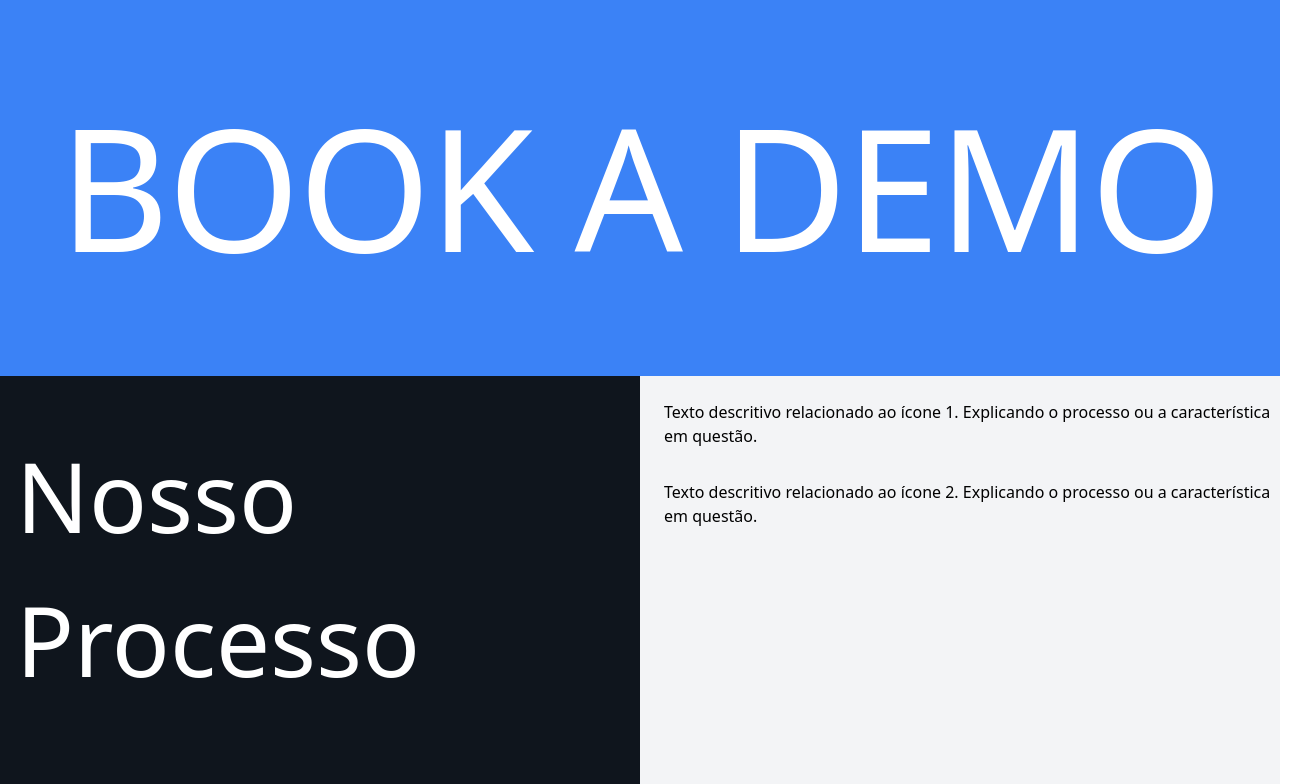
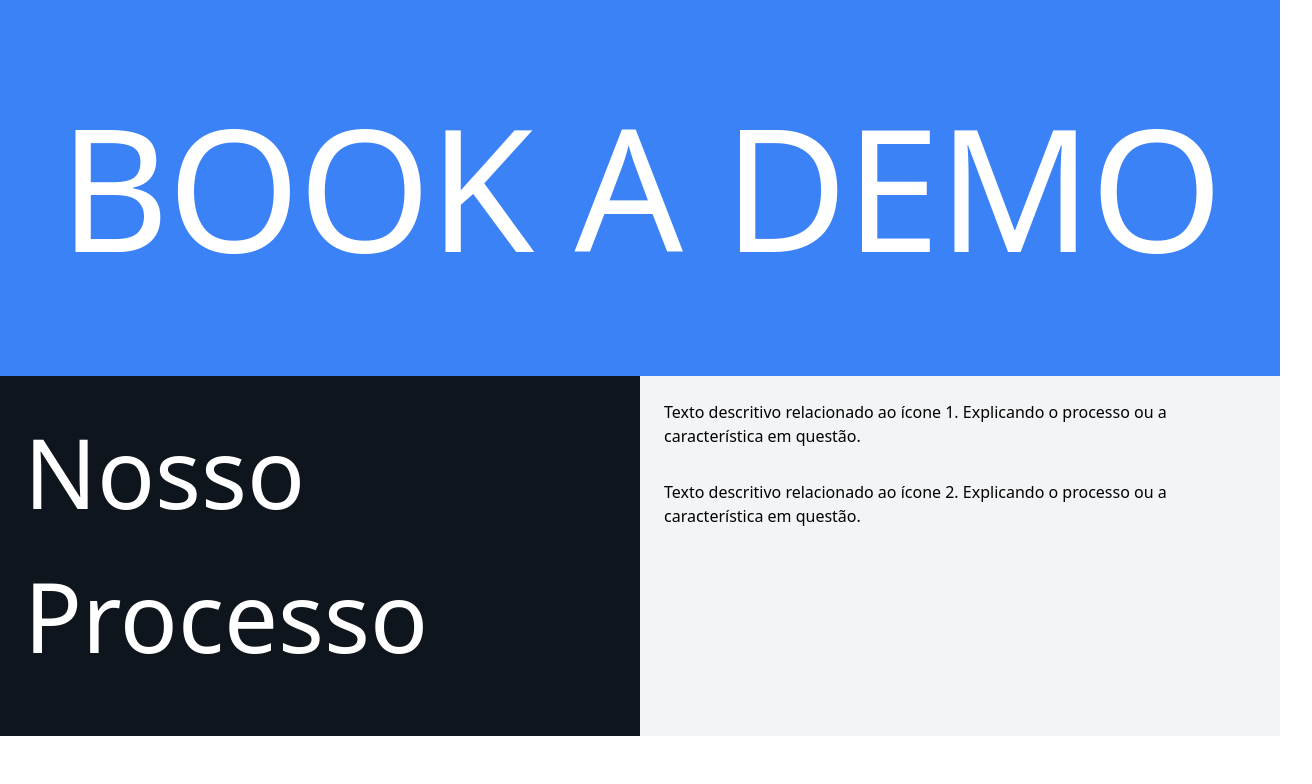
Before and after one commit to Innovative-Compute-Enterprise/ICE-WEB, a Nuxt app: page / in a window 1280 px wide. Shown: the part 3033-3817 px from the top of the page, 1312 px wide, since content can reach past the window. After the commit the page ends 3769 px from the top, so only its background shows below. Built offline with nearby package versions, Linux system fonts and the light colour scheme; a web font is replaced by a local one.

Commit message:
2.1.2 FIX !!

```diff
--- a/components/PreFooter.vue
+++ b/components/PreFooter.vue
@@ -1,11 +1,11 @@
 <template>
     <section class="bg-gray-100 ">
       <div class="container">
-        <div class="flex flex-wrap -mx-8">
+        <div class="flex flex-wrap">
 
           <!-- Coluna Esquerda -->
           <div class="w-full md:w-1/2 p-6 mb-8 md:mb-0 bg-[#0f151d]">
-            <h2 class="text-[48px] md:text-[64px] xl:text-[96px] mb-6 p-6 text-white">Nosso Processo</h2>
+            <h2 class="text-[48px] md:text-[64px] xl:text-[96px] mb-6 text-white">Nosso Processo</h2>
           </div>
 
           <!-- Coluna Direita -->
```
